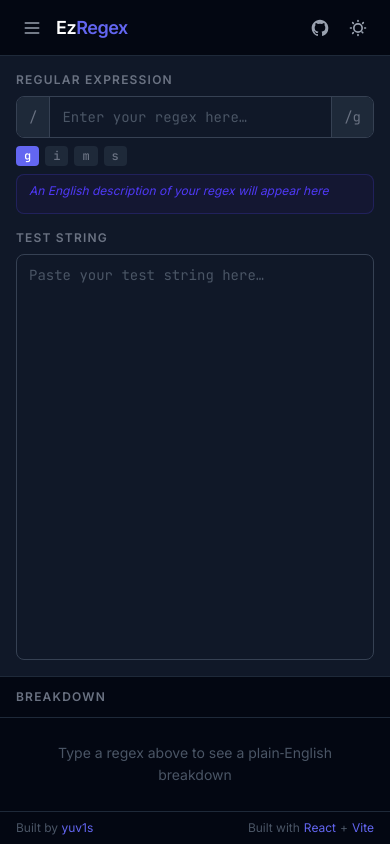
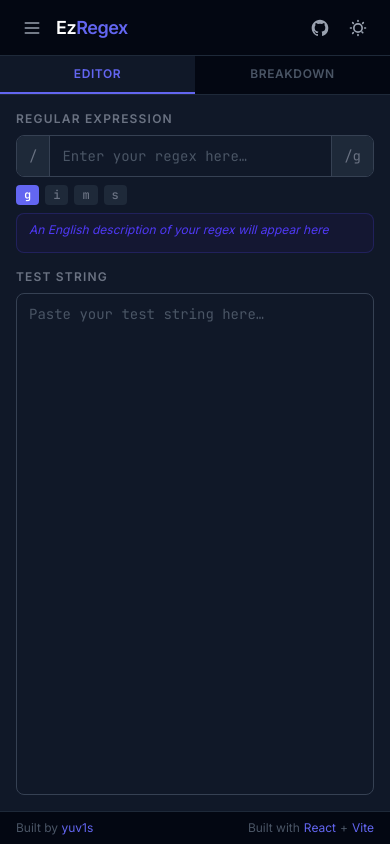
Before and after one commit to Yuv1s/EzRegex, a React (Vite) app: page / in a window 390 px wide. Built offline with nearby package versions, Linux system fonts and the light colour scheme.

Commit message:
fixed mobile bug, sync README and ROADMAP with shipped state

```diff
--- a/src/App.jsx
+++ b/src/App.jsx
@@ -15,14 +15,12 @@
   const [testString, setTestString] = useState('')
   const [flags, setFlags] = useState('g')
   const [sidebarOpen, setSidebarOpen] = useState(false)
+  const [mobileTab, setMobileTab] = useState('editor')
 
   useEffect(() => {
     const root = document.documentElement
-    if (darkMode) {
-      root.classList.add('dark')
-    } else {
-      root.classList.remove('dark')
-    }
+    if (darkMode) root.classList.add('dark')
+    else root.classList.remove('dark')
   }, [darkMode])
 
   function toggleFlag(f) {
@@ -43,8 +41,8 @@
   const matches          = useMemo(() => getMatches(regex, testString), [regex, testString])
   const { chunks }       = useMemo(() => explainRegex(pattern), [pattern])
 
-  const [hoveredChunkId,  setHoveredChunkId]  = useState(null)
-  const [flashedChunkId,  setFlashedChunkId]  = useState(null)
+  const [hoveredChunkId, setHoveredChunkId] = useState(null)
+  const [flashedChunkId, setFlashedChunkId] = useState(null)
   const flashTimer = useRef(null)
 
   function handleChunkClick(chunkId) {
@@ -55,6 +53,22 @@
     flashTimer.current = setTimeout(() => setFlashedChunkId(null), 700)
   }
 
+  const tabBtn = (tab, label) => (
+    <button
+      key={tab}
+      role="tab"
+      aria-selected={mobileTab === tab}
+      onClick={() => setMobileTab(tab)}
+      className={`flex-1 py-2.5 text-xs font-semibold uppercase tracking-wider border-b-2 transition-colors focus-visible:outline-none focus-visible:ring-2 focus-visible:ring-inset focus-visible:ring-indigo-500 ${
+        mobileTab === tab
+          ? 'border-indigo-500 text-indigo-500 bg-white dark:bg-gray-900'
+          : 'border-transparent text-gray-400 dark:text-gray-600 hover:text-gray-600 dark:hover:text-gray-400 bg-white dark:bg-gray-950'
+      }`}
+    >
+      {label}
+    </button>
+  )
+
   return (
     <div className="flex flex-col h-screen bg-white dark:bg-gray-900 font-sans">
       <Header
@@ -62,6 +76,16 @@
         onToggleDark={() => setDarkMode(d => !d)}
         onToggleSidebar={() => setSidebarOpen(o => !o)}
       />
+
+      {/* Mobile tab bar — hidden on md+ */}
+      <div
+        className="md:hidden flex-shrink-0 flex border-b border-gray-200 dark:border-gray-800"
+        role="tablist"
+        aria-label="Panel selector"
+      >
+        {tabBtn('editor', 'Editor')}
+        {tabBtn('breakdown', chunks.length > 0 ? `Breakdown · ${chunks.length}` : 'Breakdown')}
+      </div>
 
       <div className="flex flex-col md:flex-row flex-1 overflow-hidden">
         <Sidebar
@@ -71,6 +95,9 @@
           isOpen={sidebarOpen}
           onClose={() => setSidebarOpen(false)}
         />
+
+        {/* display:contents makes these wrappers invisible to flex layout */}
+        <div className={mobileTab === 'editor' ? 'contents' : 'hidden md:contents'}>
           <EditorPanel
             pattern={pattern}
             testString={testString}
@@ -83,6 +110,9 @@
             darkMode={darkMode}
             chunks={chunks}
           />
+        </div>
+
+        <div className={mobileTab === 'breakdown' ? 'contents' : 'hidden md:contents'}>
           <ResultsPanel
             chunks={chunks}
             hoveredChunkId={hoveredChunkId}
@@ -91,6 +121,7 @@
             onChunkClick={handleChunkClick}
           />
         </div>
+      </div>
 
       <Footer />
     </div>
--- a/src/components/EditorPanel.jsx
+++ b/src/components/EditorPanel.jsx
@@ -97,6 +97,18 @@
             aria-invalid={!!error}
             className="flex-1 px-3 py-2.5 font-mono text-sm bg-white dark:bg-gray-900 text-gray-900 dark:text-gray-100 placeholder-gray-300 dark:placeholder-gray-600 outline-none"
           />
+          {pattern && (
+            <button
+              type="button"
+              onClick={() => onPatternChange('')}
+              aria-label="Clear regex"
+              className="px-2 py-2.5 text-gray-300 dark:text-gray-600 hover:text-gray-500 dark:hover:text-gray-400 bg-white dark:bg-gray-900 transition-colors focus-visible:outline-none focus-visible:ring-2 focus-visible:ring-inset focus-visible:ring-indigo-500"
+            >
+              <svg className="w-3.5 h-3.5" fill="none" stroke="currentColor" strokeWidth={2.5} viewBox="0 0 24 24" aria-hidden="true">
+                <path strokeLinecap="round" strokeLinejoin="round" d="M6 18L18 6M6 6l12 12" />
+              </svg>
+            </button>
+          )}
           <span
             className="px-3 py-2.5 text-gray-400 dark:text-gray-500 font-mono text-sm bg-gray-50 dark:bg-gray-800 border-l border-gray-200 dark:border-gray-700 select-none"
             aria-label={`flags: ${flags || 'none'}`}
--- a/src/components/ResultsPanel.jsx
+++ b/src/components/ResultsPanel.jsx
@@ -34,7 +34,7 @@
         {!hasChunks ? (
           <div className="flex items-center justify-center h-full p-6">
             <p className="text-sm text-gray-400 dark:text-gray-600 text-center leading-relaxed">
-              Type a regex above to see a plain&#8209;English breakdown
+              Type a regex above to see an English breakdown
             </p>
           </div>
         ) : (
```
Also changed, not shown: 2 other files (tests, documents, lock files or other folders). Lines whose indentation alone changed are shown as unchanged.
